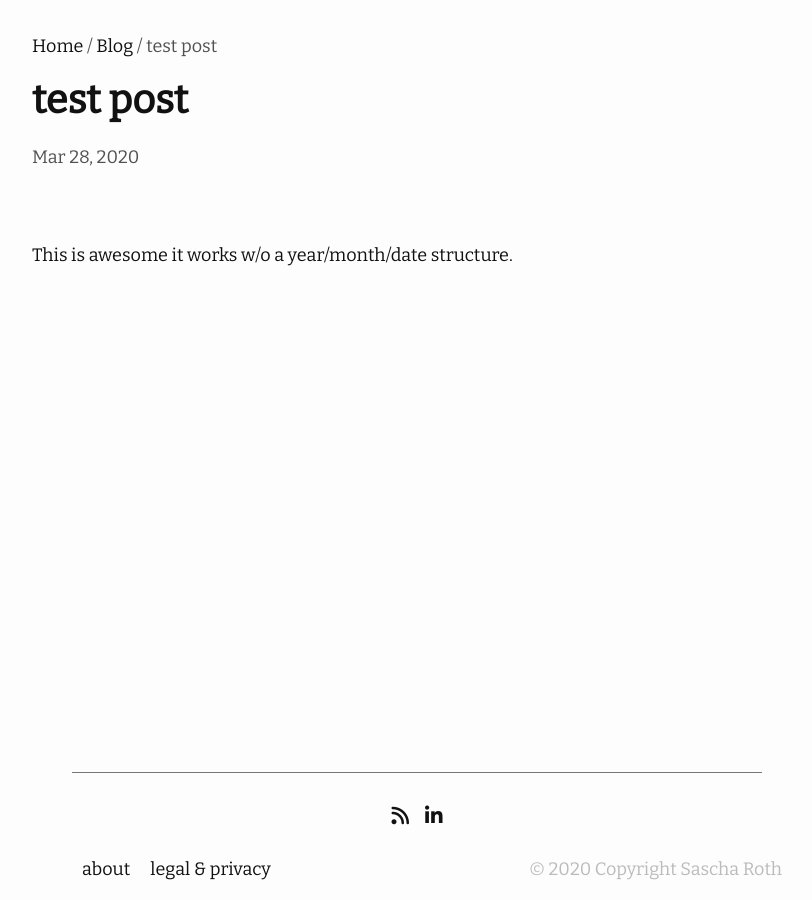
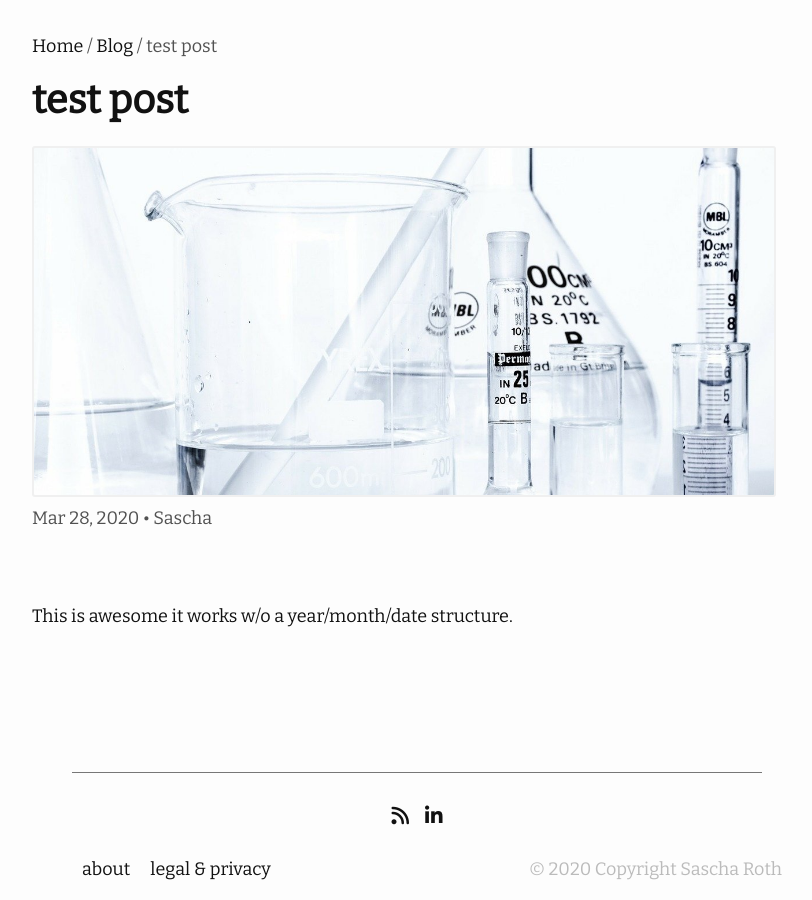
Before and after one commit to Ashjawik/ashjawik.github.io, a Jekyll site: the page built from _posts/2020-03-28-test.markdown, in a window 1280 px wide. Shown: the whole page, without its empty margins (238-1050 px from the left). Built offline with Jekyll 4.4.1, drawn with Linux system fonts in a browser that asks for light colours; nearby versions of some CDN libraries.

Commit message:
added feature image support for blog posts
introduced _draft folter for upcoming blog posts
added feature image in blog posts

```diff
--- a/_posts/2020-03-28-welcome-to-jekyll.markdown
+++ b/_drafts/2020-03-28-welcome-to-jekyll.markdown
@@ -2,7 +2,7 @@
 layout: post
 title:  "Welcome to Jekyll!"
 date:   2020-03-28 13:33:07 +0100
-published: false
+published: true
 sitemap:
   exclude: false
 categories:
--- a/_layouts/post.html
+++ b/_layouts/post.html
@@ -18,6 +18,9 @@ layout: default
     <h1 class="post-title p-name" itemprop="name headline">
       {{ page.title | escape }}
     </h1>
+    {% if page.feature-image.src %}
+    <img class="feature-image" src="{{page.feature-image.src}}.{{page.feature-image.type}}" alt="{{page.feature-image.alt}}">
+    {% endif %}
     <p class="post-meta">
       <time
         class="dt-published"
--- a/_posts/2020-03-28-test.markdown
+++ b/_posts/2020-03-28-test.markdown
@@ -2,6 +2,11 @@
 layout: post
 title:  "test post"
 date:   2020-03-28 13:43 +0100
+author: Sascha
+feature-image:
+  src: /assets/img/blog/test/lab-217041_1280
+  type: jpg
+  alt: "That's a test image"
 published: true
 sitemap:
   exclude: false
--- a/_sass/ashjawik/_base.scss
+++ b/_sass/ashjawik/_base.scss
@@ -2,3 +2,15 @@
 i.fas, i.fab{
     size: $fas_size;
 }
+
+img{
+    width: 100%;
+    height: auto;
+}
+
+//img.feature-image{
+//    display: block;
+//    margin-left: auto;
+//    margin-right: auto;
+//    width: 50%;
+//}
```
Also changed, not shown: assets/img/blog/test/lab-217041_1280.jpg (added).
